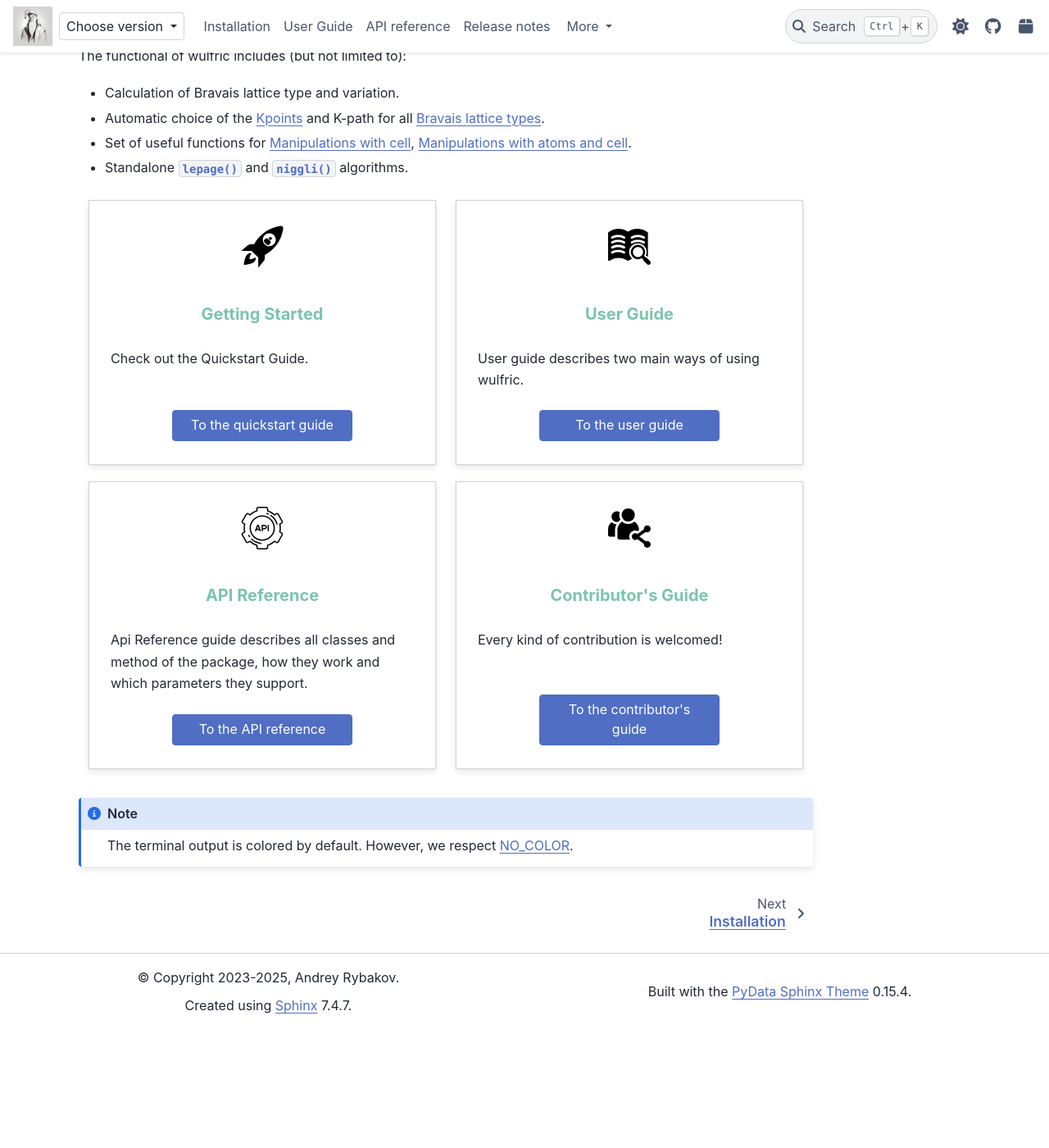
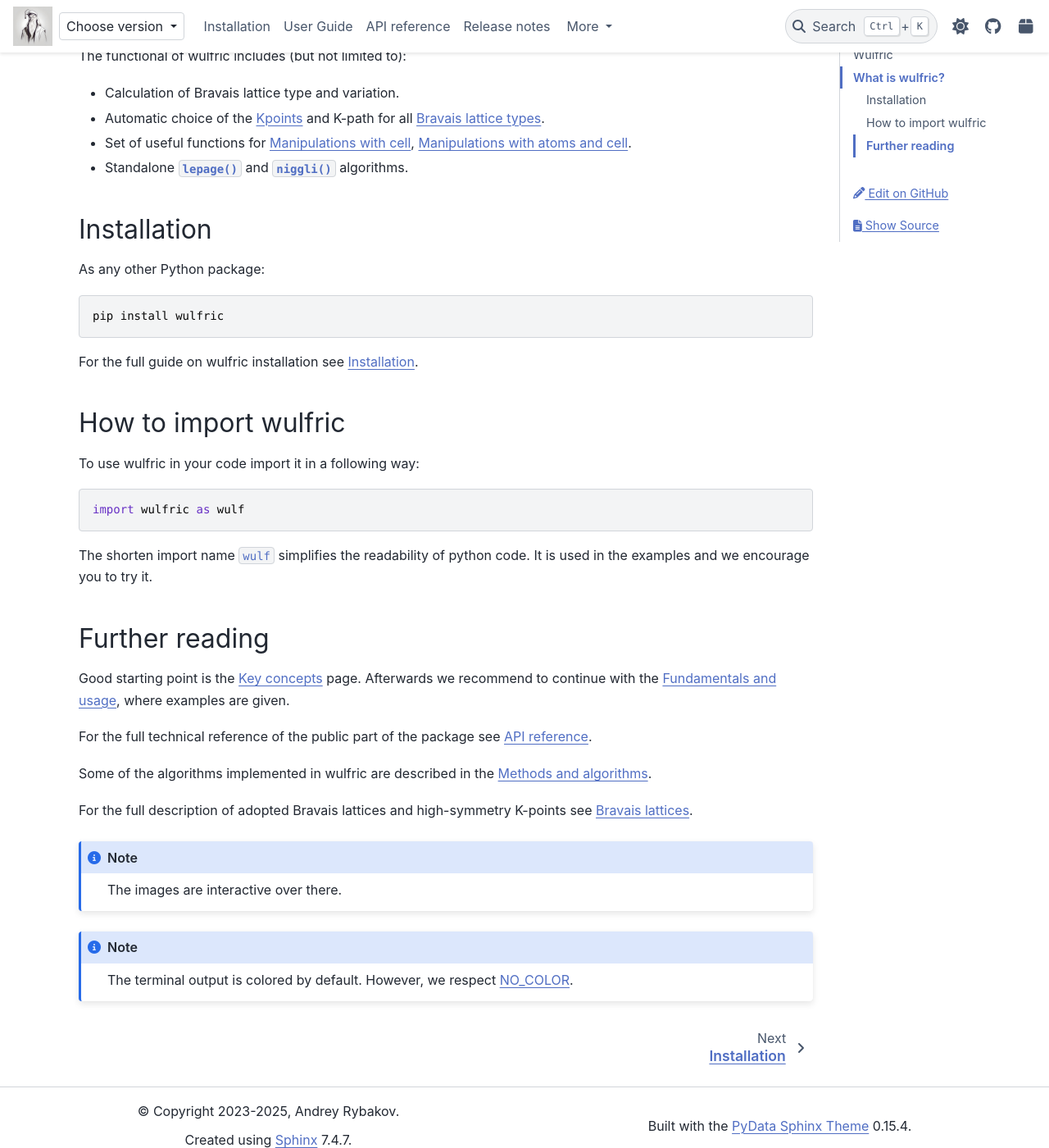
Before and after one commit to adrybakov/wulfric, a Sphinx documentation site: the page built from docs/source/index.rst, in a window 1280 px wide and 1400 px high, scrolled down 359 px. Shown: the whole window at 82% size. Built offline with Sphinx 7.4.7 and the PyData theme 0.15.4, drawn with Linux system fonts in a browser that asks for light colours; a script that is not in the unit is left out; before the commit the page ends 1615 px from its top, so only the background shows below that.

Commit message:
Restructure main page and quickstart

```diff
--- a/docs/source/index.rst
+++ b/docs/source/index.rst
@@ -42,76 +42,44 @@ The functional of wulfric includes (but not limited to):
 
 * Standalone :py:func:`.lepage` and :py:func:`.niggli` algorithms.
 
+Installation
+============
 
-.. grid:: 2
+As any other Python package::
 
-    .. grid-item-card::
-        :img-top: _static/index-images/quickstart.svg
+  pip install wulfric
 
-        Getting Started
-        ^^^^^^^^^^^^^^^
+For the full guide on wulfric installation see :ref:`user-guide_start_installation`.
 
-        Check out the Quickstart Guide.
+How to import wulfric
+=====================
 
-        +++
+To use wulfric in your code import it in a following way:
 
-        .. button-ref:: user-guide/start/quickstart
-            :expand:
-            :color: primary
-            :click-parent:
+.. code-block:: python
 
-            To the quickstart guide
+    import wulfric as wulf
 
-    .. grid-item-card::
-        :img-top: _static/index-images/user-guide.svg
+The shorten import name ``wulf`` simplifies the readability of python code.
+It is used in the examples and we encourage you to try it.
 
-        User Guide
-        ^^^^^^^^^^
+Further reading
+===============
 
-        User guide describes two main ways of using wulfric.
+Good starting point is the :ref:`user-guide_usage_key-concepts` page.
+Afterwards we recommend to continue with the :ref:`user-guide_fundamentals`,
+where examples are given.
 
-        +++
+For the full technical reference of the public part of the package see :ref:`api`.
 
-        .. button-ref:: user-guide/index
-            :expand:
-            :color: primary
-            :click-parent:
+Some of the algorithms implemented in wulfric are described in the
+:ref:`user-guide_library`.
 
-            To the user guide
+For the full description of adopted Bravais lattices and high-symmetry K-points
+see :ref:`user-guide_conventions_bravais-lattices`.
 
-    .. grid-item-card::
-        :img-top: _static/index-images/api.svg
-
-        API Reference
-        ^^^^^^^^^^^^^
-
-        Api Reference guide describes all classes and method of the package,
-        how they work and which parameters they support.
-        +++
-
-        .. button-ref:: api/index
-            :expand:
-            :color: primary
-            :click-parent:
-
-            To the API reference
-
-    .. grid-item-card::
-        :img-top: _static/index-images/contributor.svg
-
-        Contributor's Guide
-        ^^^^^^^^^^^^^^^^^^^
-
-        Every kind of contribution is welcomed!
-
-        +++
-
-        .. button-ref:: contribute/index
-            :expand:
-            :color: primary
-            :click-parent:
-
-            To the contributor's guide
+.. note::
+  The images are interactive over there.
 
 .. note::
   The terminal output is colored by default. However, we respect `NO_COLOR <https://no-color.org/>`_.
--- a/docs/source/user-guide/start/installation.rst
+++ b/docs/source/user-guide/installation.rst
@@ -87,7 +87,7 @@ Installation from source
 
 .. note:: If you check the content of the ``requirements.txt`` file:
 
-  .. literalinclude:: ../../../../requirements.txt
+  .. literalinclude:: ../../../requirements.txt
 
   You'll see that all dependencies - mandatory and optional - are installed. If you prefer
   to install only mandatory dependencies, you can do it manually.
--- a/docs/source/user-guide/start/quickstart.rst
+++ /dev/null
@@ -1,46 +0,0 @@
-.. _wulfric_quickstart:
-
-**********
-Quickstart
-**********
-
-Welcome to the quickstart guide of wulfric!
-
-Installation
-============
-
-If you already have Python installed you may simply run::
-
-  pip install wulfric
-
-For the full guide on wulfric installation see :ref:`user-guide_start_installation`.
-
-How to import wulfric
-=====================
-
-To use wulfric in your code import it in a following way:
-
-.. code-block:: python
-
-    import wulfric as wulf
-
-The shorten import name ``wulf`` simplifies the readability of python code.
-It is used in the examples and we encourage you to try it.
-
-Further reading
-===============
-
-Good starting point is the :ref:`user-guide_usage_key-concepts` page.
-Afterwards we recommend to continue with the :ref:`user-guide_fundamentals`,
-where examples are given.
-
-For the full technical reference of the public part of the package see :ref:`api`.
-
-Some of the algorithms implemented in wulfric are described in the
-:ref:`user-guide_library`.
-
-For the full description of adopted Bravais lattices and high-symmetry K-points
-see :ref:`user-guide_conventions_bravais-lattices`.
-
-.. note::
-  The images are interactive over there.
```
Also changed, not shown: other parts of docs/source/index.rst (+1 -1 lines), docs/source/user-guide/index.rst (+4 -5 lines), docs/source/user-guide/development.rst (renamed from docs/source/user-guide/start/development.rst).
